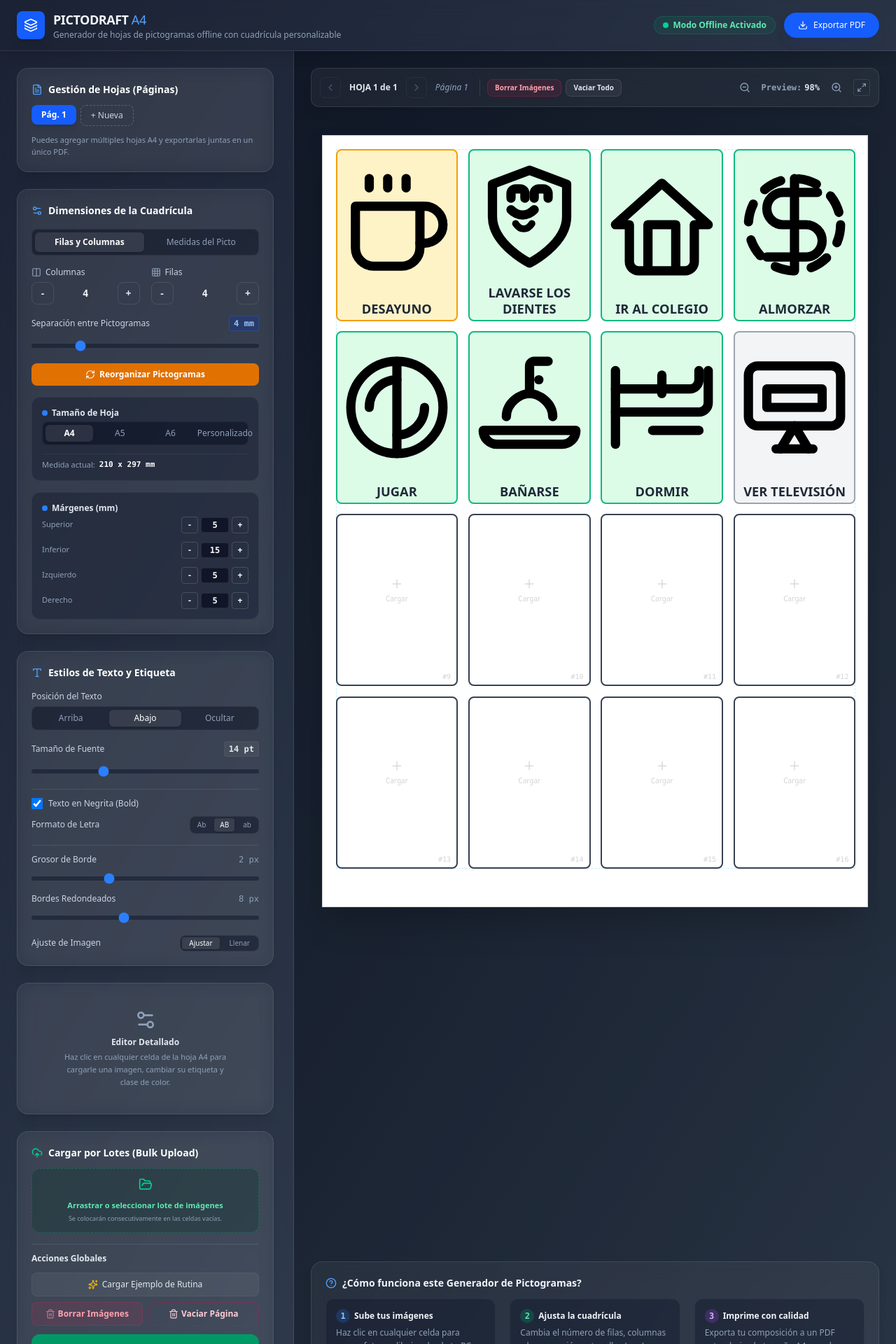
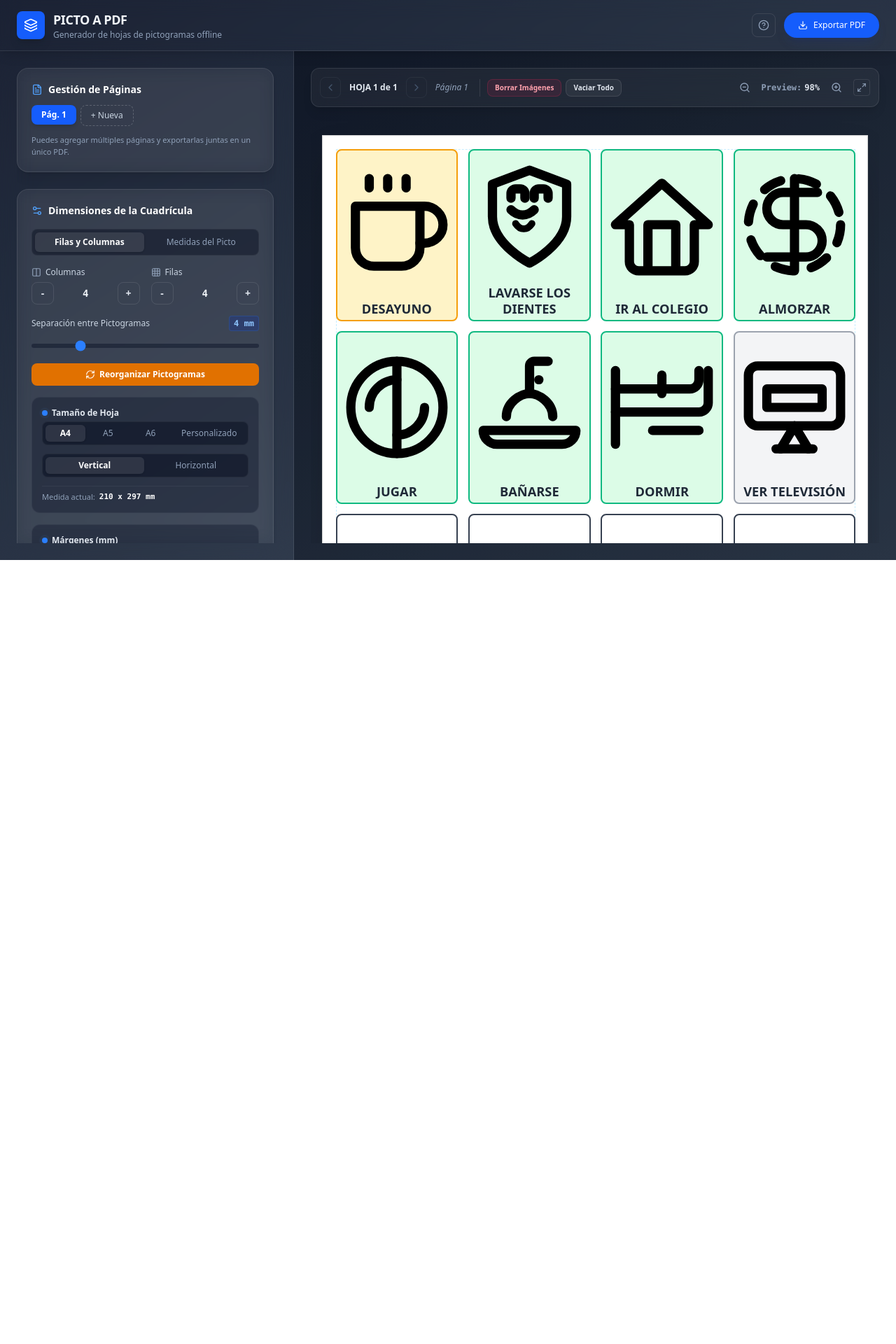
Before and after one commit to gusisola-wq/pictoapdf, a React (Vite) app: page / in a window 1280 px wide. Shown: the top 1920 px of the page at 70% size. After the commit the page ends 800 px from the top, so only its background shows below. Built offline with nearby package versions, Linux system fonts and the light colour scheme.

Commit message:
Correcciones varias de visualización, etiquetas y orientación de hoja

```diff
--- a/src/App.tsx
+++ b/src/App.tsx
@@ -1,9 +1,10 @@
-import React, { useEffect } from 'react';
+import React, { useEffect, useState, useCallback } from 'react';
 import { usePictoGrid } from './hooks/usePictoGrid';
 import { useToast } from './hooks/useToast';
 import { useConfirmModal } from './hooks/useConfirmModal';
 import { A4PagePreview } from './components/A4PagePreview';
 import { Controls } from './components/Controls';
+import { getPaperDimensions } from './utils/constants';
 import {
   Download,
   Sparkles,
@@ -15,6 +16,7 @@ import {
   ZoomIn,
   ZoomOut,
   Maximize2,
+  X,
 } from 'lucide-react';
 
 export default function App() {
@@ -23,16 +25,50 @@ export default function App() {
 
   const grid = usePictoGrid(triggerToast);
 
+  const [fitZoomMode, setFitZoomMode] = useState<'width' | 'page'>('width');
+  const [showHelp, setShowHelp] = useState(false);
+
+  const handleToggleFit = useCallback(() => {
+    const pane = document.getElementById('preview-container-pane');
+    if (!pane) return;
+    const paneWidth = pane.clientWidth;
+
+    if (fitZoomMode === 'width') {
+      const zoomBar = pane.querySelector('[class*="rounded-xl"]');
+      const zoomRect = zoomBar?.getBoundingClientRect();
+      const availableH = zoomRect ? window.innerHeight - zoomRect.bottom - 24 : 400;
+      const paper = getPaperDimensions(grid.settings);
+      const aspectRatio = paper.height / paper.width;
+      const widthFromHeight = Math.max(200, availableH / aspectRatio);
+      grid.setScaleWidth(Math.min(paneWidth - 24, widthFromHeight));
+      setFitZoomMode('page');
+    } else {
+      grid.setScaleWidth(Math.min(800, paneWidth - 48));
+      setFitZoomMode('width');
+    }
+  }, [fitZoomMode, grid.settings, grid.setScaleWidth]);
+
   useEffect(() => {
     const handleResize = () => {
-      const containerWidth = document.getElementById('preview-container-pane')?.clientWidth || 800;
-      const idealWidth = Math.min(780, Math.max(380, containerWidth - 48));
-      grid.setScaleWidth(idealWidth);
+      const pane = document.getElementById('preview-container-pane');
+      if (!pane) return;
+      const paneWidth = pane.clientWidth;
+      if (fitZoomMode === 'page') {
+        const zoomBar = pane.querySelector('[class*="rounded-xl"]');
+        const zoomRect = zoomBar?.getBoundingClientRect();
+        const availableH = zoomRect ? window.innerHeight - zoomRect.bottom - 24 : 400;
+        const paper = getPaperDimensions(grid.settings);
+        const aspectRatio = paper.height / paper.width;
+        const widthFromHeight = Math.max(200, availableH / aspectRatio);
+        grid.setScaleWidth(Math.min(paneWidth - 24, widthFromHeight));
+      } else {
+        grid.setScaleWidth(Math.min(780, Math.max(380, paneWidth - 48)));
+      }
     };
     handleResize();
     window.addEventListener('resize', handleResize);
     return () => window.removeEventListener('resize', handleResize);
-  }, []);
+  }, [fitZoomMode, grid.settings, grid.setScaleWidth]);
 
   const handleClearAllSlots = () => {
     showConfirm(
@@ -70,7 +106,7 @@ export default function App() {
 
   return (
     <div
-      className="min-h-screen bg-gradient-to-br from-[#0f172a] via-[#1e293b] to-[#334155] text-slate-100 flex flex-col font-sans"
+      className="h-screen bg-gradient-to-br from-[#0f172a] via-[#1e293b] to-[#334155] text-slate-100 flex flex-col font-sans overflow-hidden"
       onDragOver={(e) => e.preventDefault()}
       onDrop={(e) => {
         e.preventDefault();
@@ -79,25 +115,28 @@ export default function App() {
         }
       }}
     >
-      <header className="bg-white/5 backdrop-blur-md border-b border-white/10 py-3.5 px-6 shadow-lg shrink-0 flex items-center justify-between z-20">
+      <header className="bg-white/5 backdrop-blur-md border-b border-white/10 py-3.5 px-6 shadow-lg shrink-0 flex items-center justify-between z-30 sticky top-0">
         <div className="flex items-center gap-3">
           <div className="p-2.5 bg-blue-600 rounded-lg text-white shadow-lg">
             <Layers className="w-5 h-5" />
           </div>
           <div>
             <h1 className="text-lg font-semibold tracking-tight uppercase text-slate-100">
-              PictoDraft <span className="text-blue-400 font-normal">A4</span>
+              Picto a PDF
             </h1>
             <p className="text-xs text-slate-400">
-              Generador de hojas de pictogramas offline con cuadrícula personalizable
+              Generador de hojas de pictogramas offline
             </p>
           </div>
         </div>
         <div className="flex items-center gap-3">
-          <div className="hidden md:flex items-center gap-1.5 px-3 py-1 bg-emerald-500/10 text-emerald-300 text-xs font-semibold rounded-full border border-emerald-500/20">
-            <span className="w-2 h-2 rounded-full bg-emerald-400 animate-pulse" />
-            Modo Offline Activado
-          </div>
+          <button
+            onClick={() => setShowHelp(true)}
+            className="p-2 text-slate-400 hover:text-slate-200 hover:bg-white/5 rounded-lg transition border border-white/10 cursor-pointer"
+            title="¿Cómo funciona?"
+          >
+            <HelpCircle className="w-4 h-4" />
+          </button>
           <button
             onClick={grid.handleExportPDF}
             disabled={grid.isGeneratingPDF}
@@ -116,8 +155,8 @@ export default function App() {
         </div>
       )}
 
-      <main className="flex-1 flex flex-col lg:flex-row overflow-hidden">
-        <div className="w-full lg:w-[420px] bg-white/5 backdrop-blur-xl border-r border-white/10 p-6 flex-none flex flex-col overflow-hidden max-h-full">
+      <main className="flex-1 flex flex-col lg:flex-row overflow-y-auto lg:overflow-hidden">
+        <div className="w-full lg:w-[420px] bg-white/5 backdrop-blur-xl border-r border-white/10 p-6 flex-1 lg:flex-none flex flex-col overflow-y-auto lg:max-h-full min-h-0">
           <Controls
             settings={grid.settings}
             onSettingsChange={grid.setSettings}
@@ -156,7 +195,7 @@ export default function App() {
 
         <div
           id="preview-container-pane"
-          className="flex-1 flex flex-col bg-black/20 overflow-y-auto p-4 lg:p-6 select-none relative"
+          className="flex-1 flex flex-col bg-black/20 overflow-y-auto p-4 lg:p-6 select-none relative min-h-0"
         >
           <div className="bg-white/5 backdrop-blur-md p-3 rounded-xl border border-white/10 shadow-lg flex flex-col md:flex-row items-center justify-between gap-4 mb-4 shrink-0">
             <div className="flex items-center gap-3">
@@ -261,12 +300,13 @@ export default function App() {
               </button>
 
               <button
-                onClick={() => {
-                  const paneWidth = document.getElementById('preview-container-pane')?.clientWidth || 800;
-                  grid.setScaleWidth(Math.min(800, paneWidth - 48));
-                }}
-                className="p-1 text-slate-400 hover:text-slate-200 hover:bg-white/5 rounded transition border border-white/10"
-                title="Ajustar zoom óptimo"
+                onClick={handleToggleFit}
+                className={`p-1 rounded transition border ${
+                  fitZoomMode === 'page'
+                    ? 'bg-blue-600/20 text-blue-300 border-blue-500/40'
+                    : 'text-slate-400 hover:text-slate-200 hover:bg-white/5 border-white/10'
+                }`}
+                title={fitZoomMode === 'page' ? 'Ajustar al ancho' : 'Ajustar a página completa'}
               >
                 <Maximize2 className="w-3.5 h-3.5" />
               </button>
@@ -293,41 +333,6 @@ export default function App() {
             />
           </div>
 
-          <div className="mt-8 bg-white/5 backdrop-blur-md p-5 rounded-2xl border border-white/10 shadow-lg max-w-4xl mx-auto w-full">
-            <h4 className="text-sm font-semibold text-slate-100 flex items-center gap-2 mb-3">
-              <HelpCircle className="w-4 h-4 text-blue-400" />
-              ¿Cómo funciona este Generador de Pictogramas?
-            </h4>
-            <div className="grid grid-cols-1 md:grid-cols-3 gap-5 text-xs text-slate-300">
-              <div className="space-y-1 bg-slate-900/40 p-3.5 rounded-xl border border-white/5">
-                <div className="font-bold text-slate-100 flex items-center gap-1.5">
-                  <span className="w-5 h-5 rounded-full bg-blue-500/20 text-blue-300 flex items-center justify-center font-mono">1</span>
-                  Sube tus imágenes
-                </div>
-                <p className="leading-relaxed text-slate-400">
-                  Haz clic en cualquier celda para cargar fotos o dibujos desde tu PC o tablet. También puedes <strong>arrastrar y soltar múltiples archivos</strong> de golpe.
-                </p>
-              </div>
-              <div className="space-y-1 bg-slate-900/40 p-3.5 rounded-xl border border-white/5">
-                <div className="font-bold text-slate-100 flex items-center gap-1.5">
-                  <span className="w-5 h-5 rounded-full bg-emerald-500/20 text-emerald-300 flex items-center justify-center font-mono">2</span>
-                  Ajusta la cuadrícula
-                </div>
-                <p className="leading-relaxed text-slate-400">
-                  Cambia el número de filas, columnas y la separación entre ellas (gap). Todas las celdas conservarán exactamente el mismo tamaño para un acabado perfecto.
-                </p>
-              </div>
-              <div className="space-y-1 bg-slate-900/40 p-3.5 rounded-xl border border-white/5">
-                <div className="font-bold text-slate-100 flex items-center gap-1.5">
-                  <span className="w-5 h-5 rounded-full bg-purple-500/20 text-purple-300 flex items-center justify-center font-mono">3</span>
-                  Imprime con calidad
-                </div>
-                <p className="leading-relaxed text-slate-400">
-                  Exporta tu composición a un PDF estandarizado tamaño A4 con el margen inferior especial de 15mm que asegura que ninguna impresora recorte tus pictogramas.
-                </p>
-              </div>
-            </div>
-          </div>
         </div>
 
       </main>
@@ -361,6 +366,54 @@ export default function App() {
           </div>
         </div>
       )}
+
+      {showHelp && (
+        <div className="fixed inset-0 bg-slate-950/85 backdrop-blur-sm flex items-center justify-center p-4 z-[9999]">
+          <div className="bg-slate-900 border border-white/10 rounded-2xl max-w-lg w-full p-6 shadow-2xl relative text-left animate-in fade-in duration-200">
+            <div className="flex items-center justify-between mb-4">
+              <h3 className="text-sm font-bold text-slate-100 flex items-center gap-2">
+                <HelpCircle className="w-4 h-4 text-blue-400" />
+                ¿Cómo funciona este Generador de Pictogramas?
+              </h3>
+              <button
+                onClick={() => setShowHelp(false)}
+                className="p-1.5 rounded-lg text-slate-400 hover:text-slate-200 hover:bg-white/10 transition-colors cursor-pointer"
+              >
+                <X className="w-4 h-4" />
+              </button>
+            </div>
+            <div className="grid grid-cols-1 gap-4 text-xs text-slate-300">
+              <div className="space-y-1 bg-slate-950/40 p-3.5 rounded-xl border border-white/5">
+                <div className="font-bold text-slate-100 flex items-center gap-1.5">
+                  <span className="w-5 h-5 rounded-full bg-blue-500/20 text-blue-300 flex items-center justify-center font-mono shrink-0">1</span>
+                  Sube tus imágenes
+                </div>
+                <p className="leading-relaxed text-slate-400">
+                  Haz clic en cualquier celda para cargar fotos o dibujos desde tu PC o tablet. También puedes <strong>arrastrar y soltar múltiples archivos</strong> de golpe.
+                </p>
+              </div>
+              <div className="space-y-1 bg-slate-950/40 p-3.5 rounded-xl border border-white/5">
+                <div className="font-bold text-slate-100 flex items-center gap-1.5">
+                  <span className="w-5 h-5 rounded-full bg-emerald-500/20 text-emerald-300 flex items-center justify-center font-mono shrink-0">2</span>
+                  Ajusta la cuadrícula
+                </div>
+                <p className="leading-relaxed text-slate-400">
+                  Cambia el número de filas, columnas y la separación entre ellas (gap). Todas las celdas conservarán exactamente el mismo tamaño para un acabado perfecto.
+                </p>
+              </div>
+              <div className="space-y-1 bg-slate-950/40 p-3.5 rounded-xl border border-white/5">
+                <div className="font-bold text-slate-100 flex items-center gap-1.5">
+                  <span className="w-5 h-5 rounded-full bg-purple-500/20 text-purple-300 flex items-center justify-center font-mono shrink-0">3</span>
+                  Imprime con calidad
+                </div>
+                <p className="leading-relaxed text-slate-400">
+                  Exporta tu composición a un PDF estandarizado tamaño A4 con el margen inferior especial de 15mm que asegura que ninguna impresora recorte tus pictogramas.
+                </p>
+              </div>
+            </div>
+          </div>
+        </div>
+      )}
     </div>
   );
 }
--- a/src/components/CellEditor.tsx
+++ b/src/components/CellEditor.tsx
@@ -54,9 +54,9 @@ export const CellEditor: React.FC<CellEditorProps> = ({
       {selectedSlot === null ? (
         <div className="text-center py-4">
           <Settings2 className="w-8 h-8 text-slate-400 mx-auto mb-2" />
-          <h3 className="text-xs font-semibold text-slate-200 mb-1">Editor Detallado</h3>
+          <h3 className="text-xs font-semibold text-slate-200 mb-1">Editar Celda</h3>
           <p className="text-[11px] text-slate-400 max-w-[240px] mx-auto leading-relaxed">
-            Haz clic en cualquier celda de la hoja A4 para cargarle una imagen, cambiar su etiqueta y clase de color.
+            Haz clic en cualquier celda para cargarle una imagen, cambiar su etiqueta y clase de color.
           </p>
         </div>
       ) : (
--- a/src/components/GridControls.tsx
+++ b/src/components/GridControls.tsx
@@ -261,7 +261,7 @@ export const GridControls: React.FC<GridControlsProps> = ({
             Tamaño de Hoja
           </div>
 
-          <div className="grid grid-cols-4 gap-1 bg-slate-950/40 p-1 rounded-lg border border-white/5">
+          <div className="grid grid-cols-[1fr_1fr_1fr_1.8fr] gap-1 bg-slate-950/40 p-1 rounded-lg border border-white/5">
             {(['A4', 'A5', 'A6', 'custom'] as const).map((size) => (
               <button
                 key={size}
@@ -277,6 +277,33 @@ export const GridControls: React.FC<GridControlsProps> = ({
               </button>
             ))}
           </div>
+
+          {settings.paperSize !== 'custom' && (
+            <div className="grid grid-cols-2 gap-1 bg-slate-950/40 p-1 rounded-lg border border-white/5">
+              <button
+                type="button"
+                onClick={() => handleSettingUpdate('orientation', 'portrait')}
+                className={`py-1 text-xs font-medium rounded-md transition-all ${
+                  settings.orientation === 'portrait'
+                    ? 'bg-white/10 text-white shadow-sm font-semibold'
+                    : 'text-slate-400 hover:text-slate-200'
+                }`}
+              >
+                Vertical
+              </button>
+              <button
+                type="button"
+                onClick={() => handleSettingUpdate('orientation', 'landscape')}
+                className={`py-1 text-xs font-medium rounded-md transition-all ${
+                  settings.orientation === 'landscape'
+                    ? 'bg-white/10 text-white shadow-sm font-semibold'
+                    : 'text-slate-400 hover:text-slate-200'
+                }`}
+              >
+                Horizontal
+              </button>
+            </div>
+          )}
 
           {settings.paperSize === 'custom' && (
             <div className="grid grid-cols-2 gap-3">
--- a/src/components/PageManager.tsx
+++ b/src/components/PageManager.tsx
@@ -36,7 +36,7 @@ export const PageManager: React.FC<PageManagerProps> = ({
     <div className="bg-white/5 backdrop-blur-md p-5 rounded-2xl border border-white/10 shadow-lg text-slate-100">
       <h3 className="text-sm font-semibold text-white flex items-center gap-2 mb-3">
         <FileText className="w-4 h-4 text-blue-400" />
-        Gestión de Hojas (Páginas)
+        Gestión de Páginas
       </h3>
       <div className="flex flex-wrap gap-1.5 mb-3">
         {Array.from({ length: pagesCount }).map((_, idx) => (
@@ -73,7 +73,7 @@ export const PageManager: React.FC<PageManagerProps> = ({
         </button>
       </div>
       <p className="text-[11px] text-slate-400">
-        Puedes agregar múltiples hojas A4 y exportarlas juntas en un único PDF.
+        Puedes agregar múltiples páginas y exportarlas juntas en un único PDF.
       </p>
     </div>
   );
--- a/src/hooks/usePictoGrid.ts
+++ b/src/hooks/usePictoGrid.ts
@@ -2,7 +2,7 @@ import { useState, useEffect, useCallback } from 'react';
 import { SheetPage, GridSettings, PictogramItem } from '../types';
 import { INITIAL_SAMPLE_PICTOGRAMS } from '../data/samples';
 import { generatePDF } from '../utils/pdfGenerator';
-import { STORAGE_KEY } from '../utils/constants';
+import { STORAGE_KEY, getPrintArea } from '../utils/constants';
 
 const DEFAULT_SETTINGS: GridSettings = {
   columns: 4,
@@ -22,6 +22,7 @@ const DEFAULT_SETTINGS: GridSettings = {
   picWidth: 46,
   picHeight: 46,
   paperSize: 'A4',
+  orientation: 'portrait',
   paperWidth: 210,
   paperHeight: 297,
   marginTop: 5,
@@ -127,9 +128,10 @@ export function usePictoGrid(onToast: (msg: string) => void) {
     (files: FileList) => {
       const capacity = (() => {
         if (settings.layoutMode === 'dimensions') {
+          const area = getPrintArea(settings);
           const gapMm = settings.gap;
-          const cols = Math.max(1, Math.floor((200 + gapMm) / (settings.picWidth + gapMm)));
-          const rows = Math.max(1, Math.floor((277 + gapMm) / (settings.picHeight + gapMm)));
+          const cols = Math.max(1, Math.floor((area.width + gapMm) / (settings.picWidth + gapMm)));
+          const rows = Math.max(1, Math.floor((area.height + gapMm) / (settings.picHeight + gapMm)));
           return cols * rows;
         }
         return settings.columns * settings.rows;
--- a/src/types.ts
+++ b/src/types.ts
@@ -1,6 +1,7 @@
 export type TextPosition = 'top' | 'bottom' | 'none';
 export type TextCase = 'uppercase' | 'lowercase' | 'normal';
 export type PaperSize = 'A4' | 'A5' | 'A6' | 'custom';
+export type Orientation = 'portrait' | 'landscape';
 
 export interface FitzgeraldCategory {
   id: string;
@@ -45,6 +46,7 @@ export interface GridSettings {
   picWidth: number;
   picHeight: number;
   paperSize: PaperSize;
+  orientation: Orientation;
   paperWidth: number;
   paperHeight: number;
   marginTop: number;
--- a/src/utils/constants.ts
+++ b/src/utils/constants.ts
@@ -15,14 +15,23 @@ export const STORAGE_KEY = 'pictodraft-state';
 export const TOAST_DURATION_MS = 4500;
 
 export function getPaperDimensions(settings: GridSettings): { width: number; height: number } {
+  let width: number;
+  let height: number;
+
   if (settings.paperSize === 'custom') {
-    return {
-      width: Math.max(50, settings.paperWidth ?? 210),
-      height: Math.max(50, settings.paperHeight ?? 297),
-    };
+    width = Math.max(50, settings.paperWidth ?? 210);
+    height = Math.max(50, settings.paperHeight ?? 297);
+  } else {
+    const preset = PAPER_SIZES[settings.paperSize as keyof typeof PAPER_SIZES] ?? PAPER_SIZES.A4;
+    width = preset.width;
+    height = preset.height;
   }
-  const preset = PAPER_SIZES[settings.paperSize as keyof typeof PAPER_SIZES] ?? PAPER_SIZES.A4;
-  return { width: preset.width, height: preset.height };
+
+  if (settings.orientation === 'landscape' && settings.paperSize !== 'custom') {
+    [width, height] = [height, width];
+  }
+
+  return { width, height };
 }
 
 export function getPrintArea(settings: GridSettings): { width: number; height: number } {
--- a/src/utils/pdfGenerator.ts
+++ b/src/utils/pdfGenerator.ts
@@ -114,7 +114,7 @@ export async function generatePDF(
   const MARGIN_BOTTOM = settings.marginBottom;
 
   const doc = new jsPDF({
-    orientation: 'portrait',
+    orientation: settings.orientation === 'landscape' ? 'landscape' : 'portrait',
     unit: 'mm',
     format: [PAGE_WIDTH, PAGE_HEIGHT],
   });
```
Also changed, not shown: 1 other file (tests, documents, lock files or other folders).
